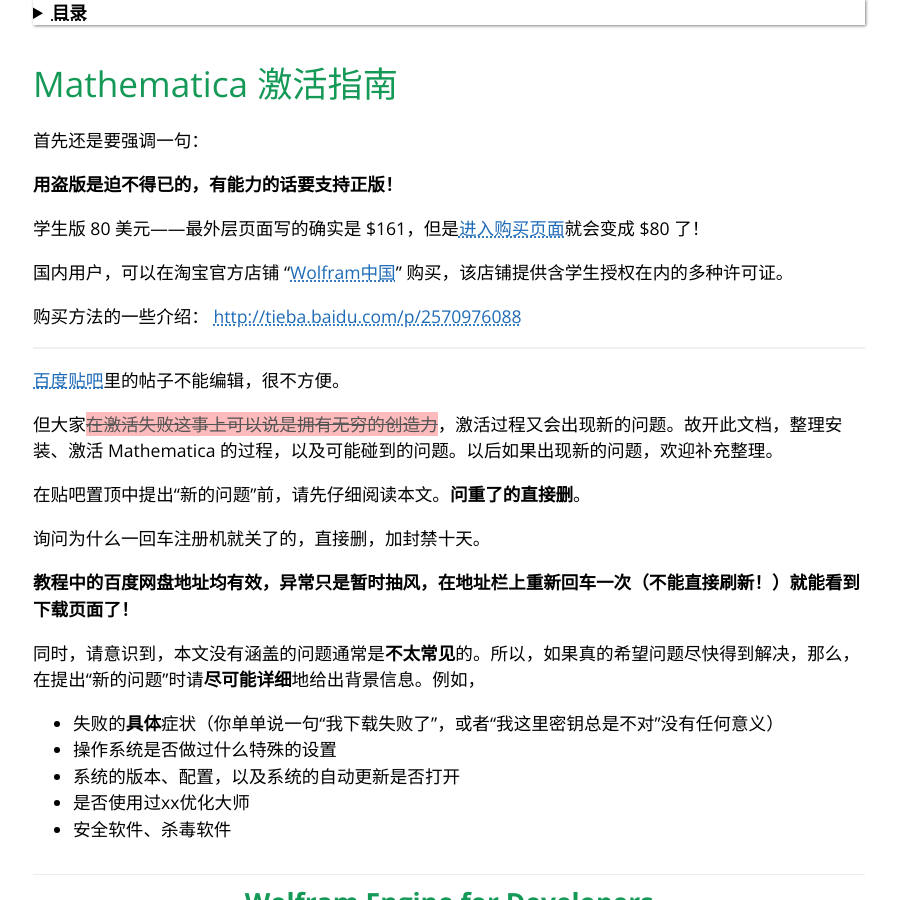
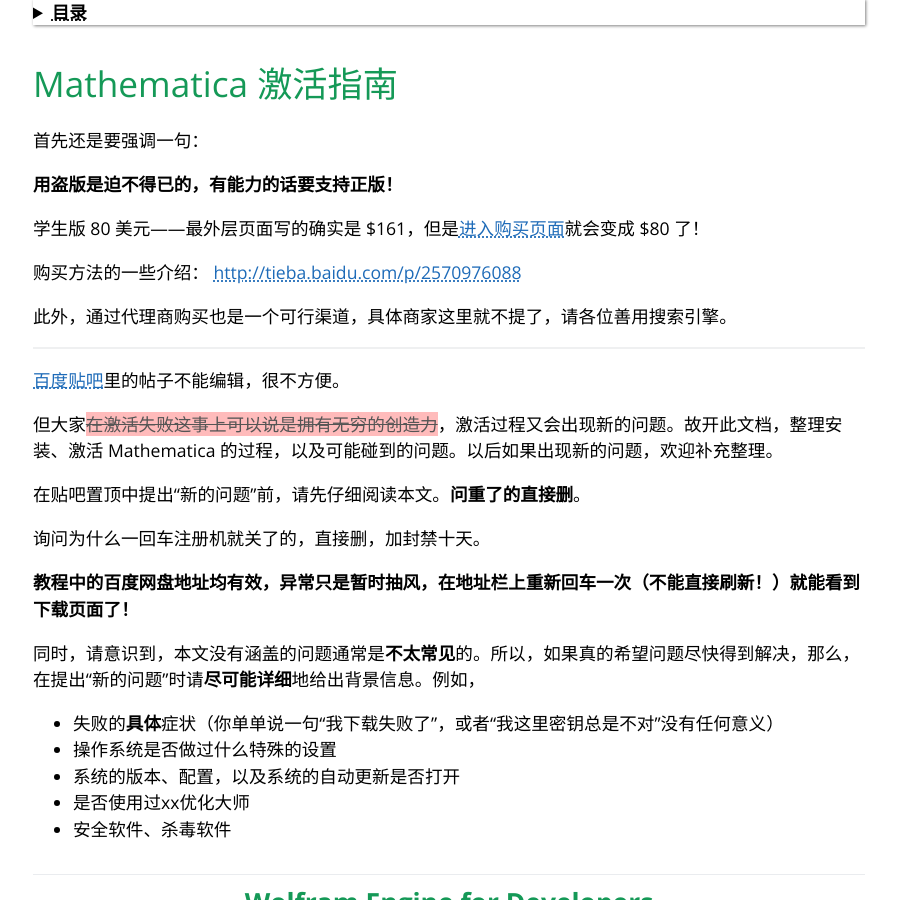
Before and after one commit to TieBaMma/InstallTutorial, a Jekyll site: the page built from index.md, in a window 1280 px wide and 900 px high, scrolled down 416 px. Shown: the whole window, without its empty margins (191-1090 px from the left). Built offline with Jekyll 4.4.1, drawn with Linux system fonts in a browser that asks for light colours.

Commit message:
Update index.md
经过再三考虑，去掉了Wolfram中国的淘宝链接。本教程有必要保持“中立”。

```diff
--- a/index.md
+++ b/index.md
@@ -11,9 +11,9 @@
 
 学生版 80 美元——最外层页面写的确实是 $161，但是[进入购买页面](https://store.wolfram.com/arrive.cgi?Qualifier=STUD&URI=/view/app/mathematica/student&Country=CN)就会变成 $80 了！
 
-国内用户，可以在淘宝官方店铺 “[Wolfram中国](https://shop591547060.taobao.com/)” 购买，该店铺提供含学生授权在内的多种许可证。
+购买方法的一些介绍： <http://tieba.baidu.com/p/2570976088>
 
-购买方法的一些介绍： <http://tieba.baidu.com/p/2570976088>
+此外，通过代理商购买也是一个可行渠道，具体商家这里就不提了，请各位善用搜索引擎。
 
 ---
 
```
